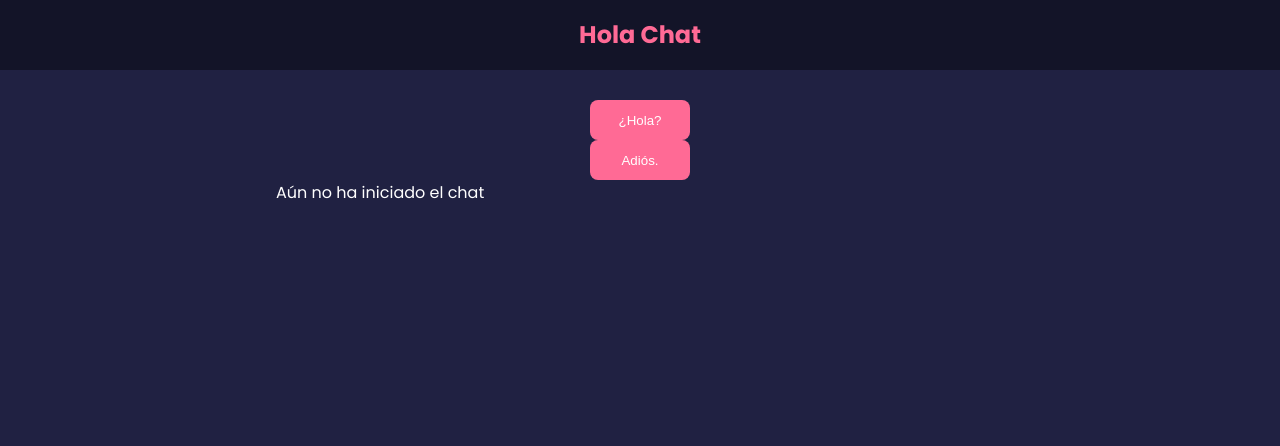
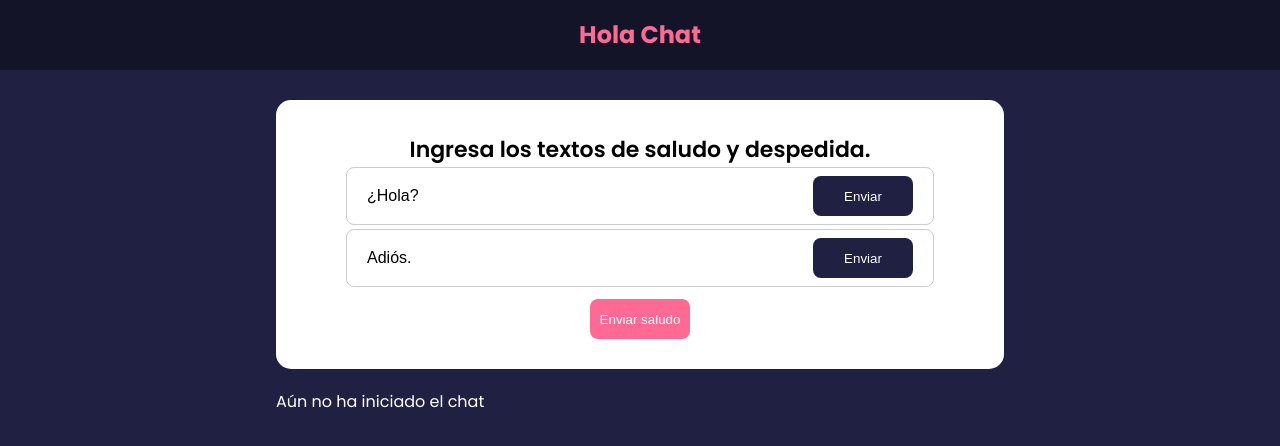
Before and after one commit to emeloibmco/Microservicios-Spring-Boot-Dev-HelloWold, a React (Create React App) app in the folder frontend/: page / in a window 1280 px wide. Shown: the top 446 px of the page. Built offline with nearby package versions, Linux system fonts and the light colour scheme.

Commit message:
bug fix, hola

```diff
--- a/frontend/src/App.js
+++ b/frontend/src/App.js
@@ -5,12 +5,15 @@ import ChatData from './components/shared/ChatData'
 import ChatForm from './components/ChatForm'
 import Header from './components/Header'
 import ChatAdios from './components/ChatAdios'
+import Card from './components/shared/Card'
+import Button from './components/shared/Button'
+import BtnSubmit from './components/BtnSubmit'
+
 
 function App() {
   const [chat, setChat] = useState('') //ChatData
 
   const addChat = (newChat) => {
-    newChat.id = uuidv4()
     setChat([newChat, ...chat])
   }
 
@@ -18,8 +21,14 @@ function App() {
     <>
     <Header/>
     <div className='container'>
-      <ChatForm handleAdd={addChat}/>
-      <ChatAdios handleAdd={addChat}/>
+      <Card>
+        <ChatForm />
+        <ChatAdios />
+        <div className='btn-send'>
+          <BtnSubmit handleAdd={addChat}/>
+        </div>
+      </Card>
+
       <ChatList chat = {chat} />
 
     </div>
--- /dev/null
+++ b/frontend/src/components/BtnSubmit.jsx
@@ -0,0 +1,29 @@
+import { useState } from "react"
+import Button from "./shared/Button"
+
+function BtnSubmit({handleAdd}) {
+    const [text, setText] = useState('¿Hola?')
+    const role = 'hola'
+
+    const textHola = '¿Hola?'
+    const textAdios = 'Adiós.'
+
+    const handleSubmit = (e) => {
+        e.preventDefault()
+        setText(textHola)
+        const newChat = {
+            text,
+            role,
+        }
+        handleAdd(newChat)
+    }
+
+
+  return (
+    <form onSubmit={handleSubmit} >
+       <Button type="submit" version="secondary" >Enviar saludo</Button>
+    </form>
+  )
+}
+
+export default BtnSubmit
--- a/frontend/src/components/ChatAdios.jsx
+++ b/frontend/src/components/ChatAdios.jsx
@@ -1,5 +1,4 @@
 import { useState } from "react"
-import Card from "./shared/Card"
 import Button from "./shared/Button"
 
 function ChatAdios({handleAdd}) {
@@ -7,21 +6,22 @@ function ChatAdios({handleAdd}) {
     const [message, setMessage] = useState('')
     const role = 'adios'
 
-    const handleSubmit = (e) => {
-        e.preventDefault()
-        const newChat = {
-            text,
-            role,
-        }
-        handleAdd(newChat)
+    const handleTextChange  = (e) => {
+      setMessage('Adiós.')
+    setText(e.target.value)
     }
 
   return (
-    <div className="centered" >
-        <form onSubmit={handleSubmit}>
-        <Button type="submit" version='secondary'>{text}</Button>
-        </form>
-    </div>
+    <form onSubmit={handleTextChange} className='centered'>
+      <div className="input-group">
+        <input onChange={handleTextChange}
+        type="text"
+        placeholder = "Adiós."
+        value = {text}
+        />
+        <Button type="submit" >Enviar</Button>
+      </div>
+    </form>
   )
 }
 
--- a/frontend/src/components/ChatForm.jsx
+++ b/frontend/src/components/ChatForm.jsx
@@ -1,27 +1,28 @@
 import { useState } from "react"
-import Card from "./shared/Card"
 import Button from "./shared/Button"
 
-function ChatForm({handleAdd}) {
+function ChatForm() {
     const [text, setText] = useState('¿Hola?')
     const [message, setMessage] = useState('')
     const role = 'hola'
 
-    const handleSubmit = (e) => {
-        e.preventDefault()
-        const newChat = {
-            text,
-            role,
-        }
-        handleAdd(newChat)
-    }
+    const handleTextChange  = (e) => {
+        setMessage('¿Hola?')
+      setText(e.target.value)
+  }
 
   return (
-    <div className="centered" >
-        <form onSubmit={handleSubmit}>
-        <Button type="submit" version='secondary'>{text}</Button>
-        </form>
-    </div>
+    <form onSubmit={{handleTextChange}} className='centered'>
+      <h2> Ingresa los textos de saludo y despedida.</h2>
+      <div className="input-group">
+        <input onChange={handleTextChange}
+        type="text"
+        placeholder = "¿Hola?"
+        value = {text}
+        />
+        <Button type="submit" >Enviar</Button>
+      </div>
+    </form>
   )
 }
 
--- a/frontend/src/components/shared/ChatData.js
+++ b/frontend/src/components/shared/ChatData.js
@@ -1,13 +1,11 @@
 const ChatData = [
   {
-    id: '1',
     text: 'Adiós',
     role: 'adios',
   },
   {
-    id: '2',
     text: '¿Hola?',
-    role: 'adios',
+    role: 'hola',
   },
   ]
 
--- a/frontend/src/index.css
+++ b/frontend/src/index.css
@@ -36,7 +36,7 @@ header {
   background-color: #fff;
   color: #333;
   border-radius: 15px;
-  padding: 40px 50px;
+  padding: 30px 50px;
   margin: 20px 0;
   position: relative;
 }
@@ -50,9 +50,7 @@ header {
 }
 
 .centered {
-  margin-left: auto;
-  margin-right: auto;
-  text-align: center;
+  padding: 2px 20px ;
 }
 
 .card.reverse {
@@ -118,7 +116,7 @@ header {
   display: flex;
   flex-direction: row;
   border: 1px solid #ccc;
-  padding: 8px 10px;
+  padding: 8px 20px;
   border-radius: 8px;
 }
 
@@ -157,6 +155,13 @@ input:focus {
 
 .edit {
   right: 40px;
+}
+
+.btn-send{
+  text-align: center;
+  margin-left: auto;
+  margin-right: auto;
+  padding-top: 10px;
 }
 
 .btn {
```
Also changed, not shown: 1 other file (tests, documents, lock files or other folders).
